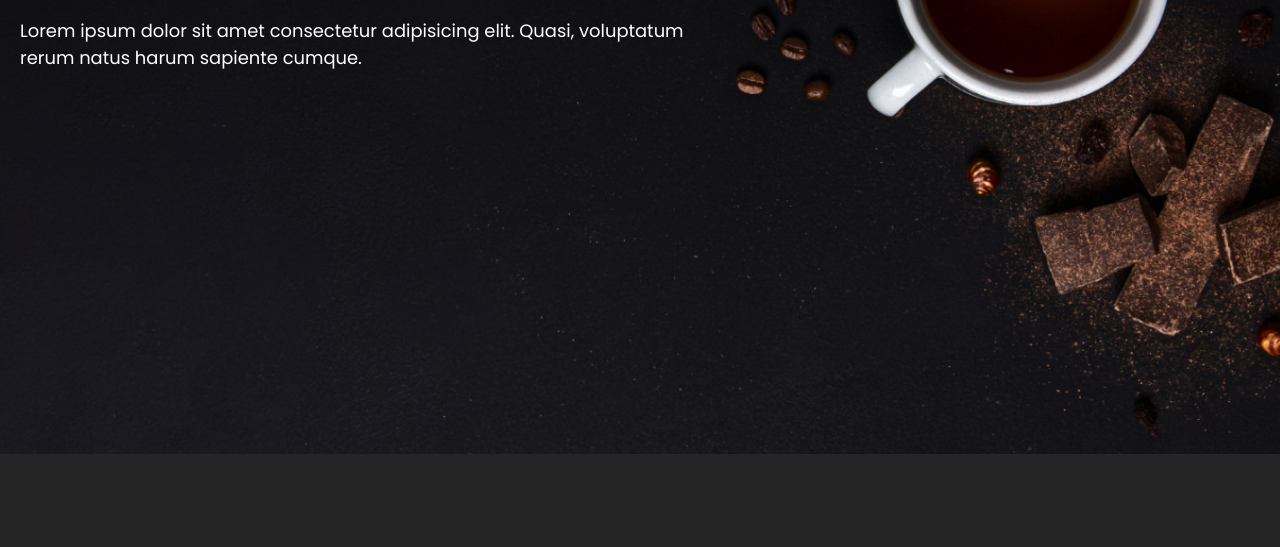
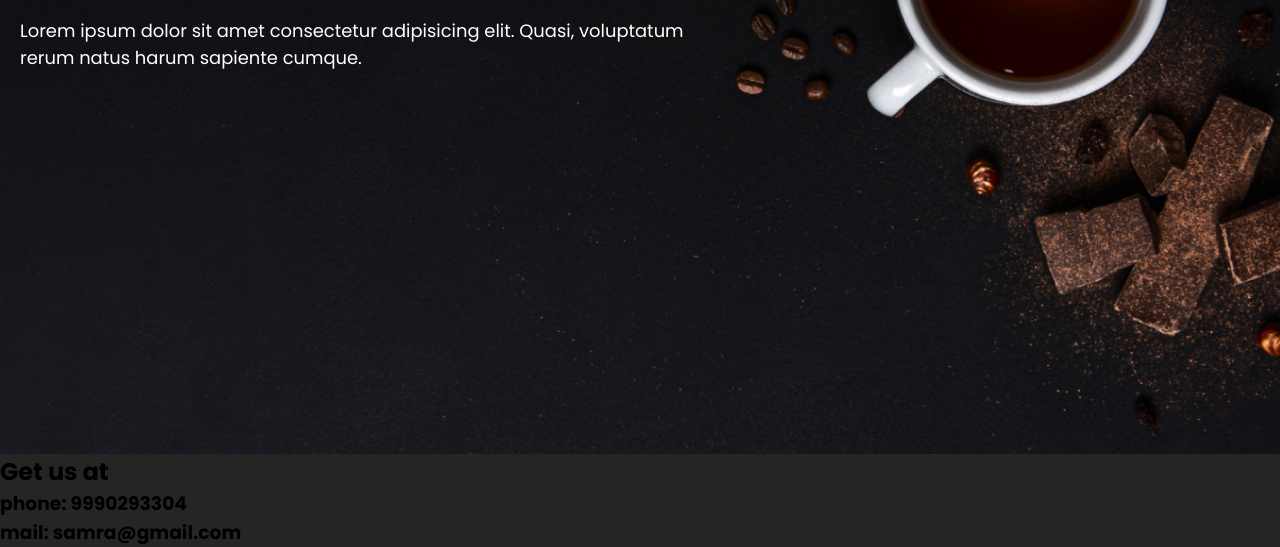
Before and after one commit to asmitp00/samra-origins, a plain HTML site: page index.html in a window 1280 px wide. Shown: the part 1946-2493 px from the top of the page. Before the commit the page ends 2400 px from the top, so only its background shows below. Drawn offline with Linux system fonts and the light colour scheme; a web font is replaced by a local one.

Commit message:
Update index.html

```diff
--- a/index.html
+++ b/index.html
@@ -95,8 +95,27 @@
 
 
 
+  </main>
 
-  </main>
+  <footer>
+        <section class="about-us">
+      <h2>Get us at</h2>
+      <h3>phone: 9990293304</h3>
+      <h3>mail: samra@gmail.com</h3>
+
+    </section>
+    <section class="lastimgs">
+      <div class="aboutlogo">
+
+       </div>
+
+       <div class="samralogo">
+
+       </div>
+
+    </section>
+
+  </footer>
   <script src="script.js"></script>
 
 </body>
```
